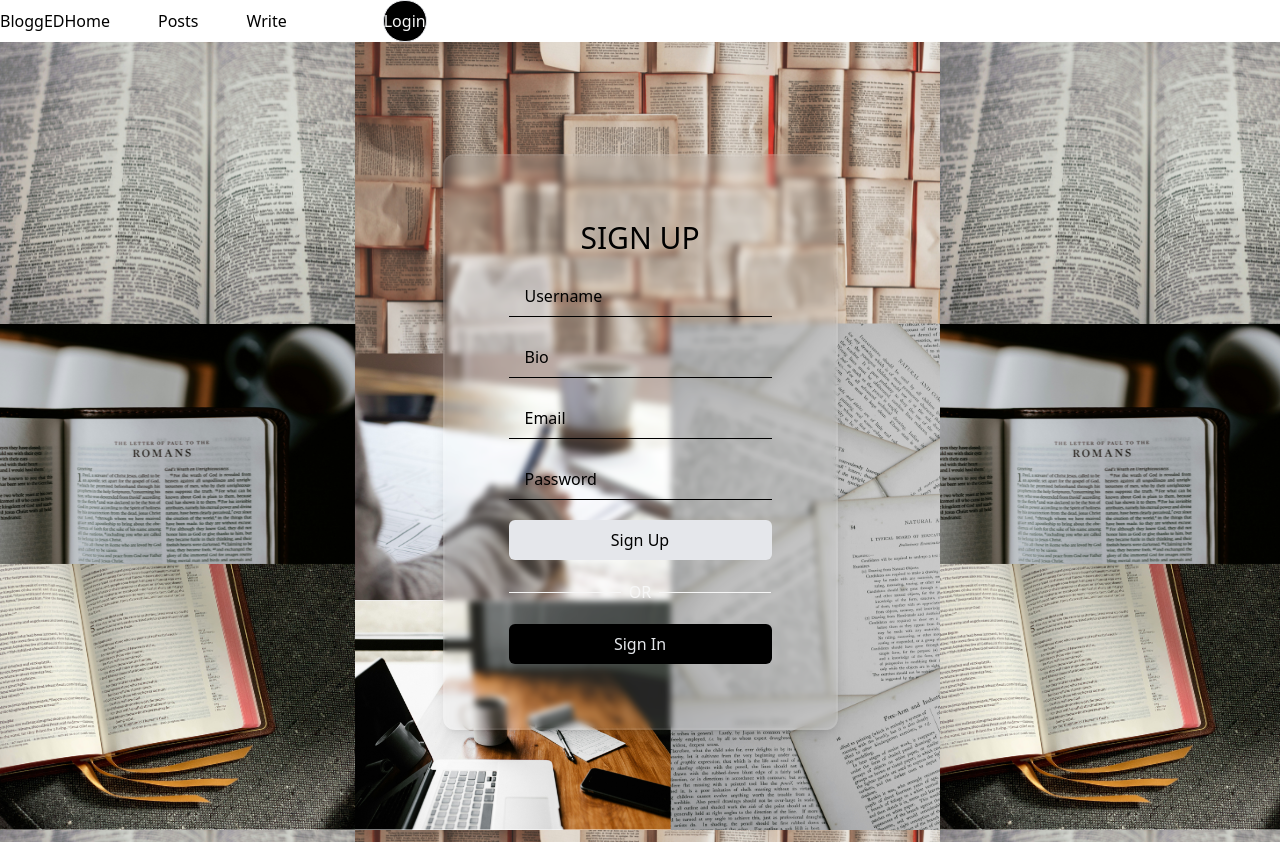
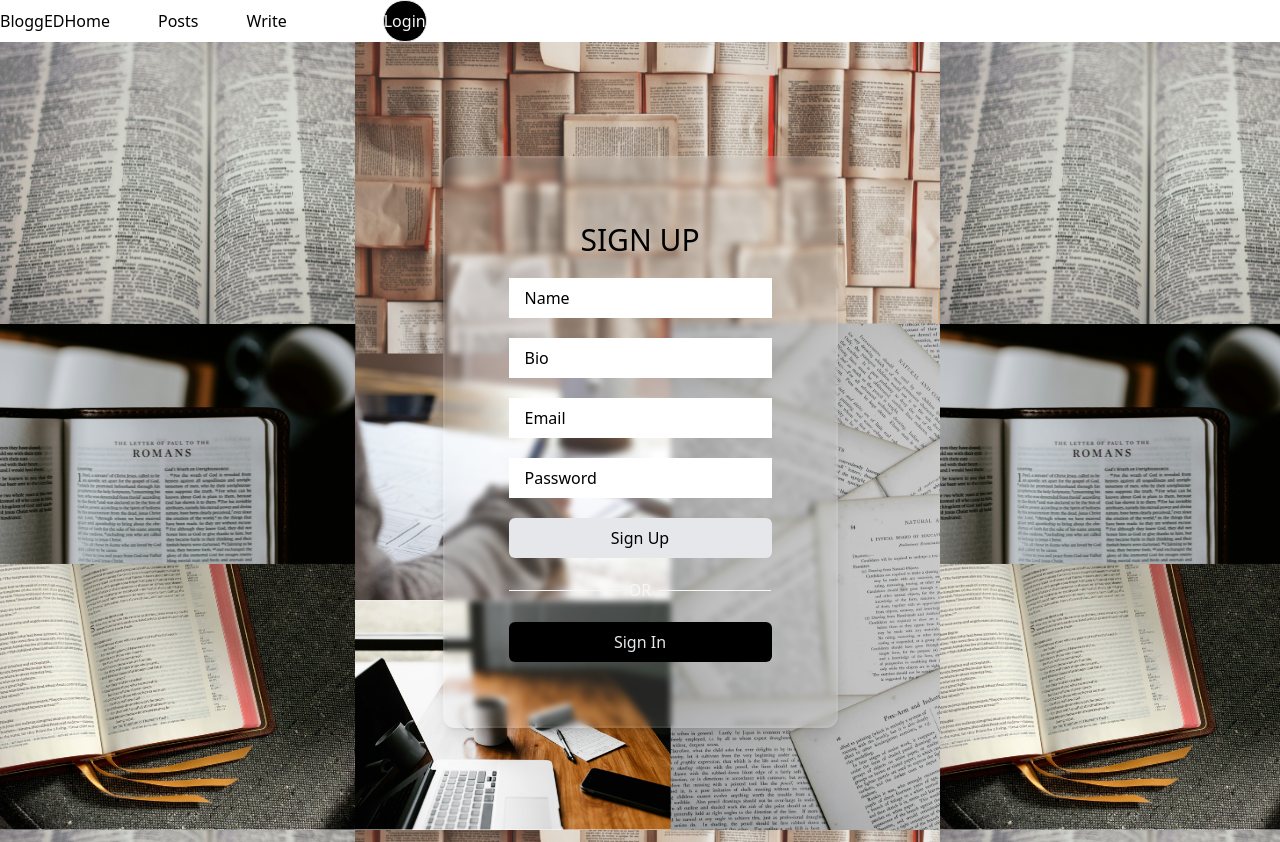
Before and after one commit to SamarthKumar3/Blog-Site-Frontend, a Next.js app: page /auth in a window 1280 px wide. Built offline with nearby package versions, Linux system fonts and the light colour scheme.

Commit message:
separated input component

```diff
--- /dev/null
+++ b/src/Utils/Input.js
@@ -0,0 +1,23 @@
+import React from 'react'
+
+const Input = (props) => {
+    const { type, value, handleInputChange, id, inputName, label } =  props;
+
+    return (
+        <>
+            <input
+                className="px-4 py-2 border-b relative border-black focus:outline-none bg-transparent text-black text-md"
+                type={type}
+                value={value}
+                onChange={handleInputChange}
+                id={id}
+                name={inputName}
+            />
+            {label &&
+                <label className={`absolute px-4 py-2 text-md -z-10 inputTransition  ${value ? 'forward' : ''} `} htmlFor={`#${id}`} style={{ margin: '0 ' }}>{label}</label>
+            }
+        </>
+    )
+}
+
+export default Input;
--- a/src/app/auth/page.js
+++ b/src/app/auth/page.js
@@ -5,6 +5,7 @@ import { POST2 } from '@/api/User/signIn/route';
 // import { redirect } from 'next/dist/server/api-utils';
 // import Modal from '@/Utils/Modal';
 import Header from '@/Components/header';
+import Input from '@/Utils/Input';
 
 const Auth = () => {
 
@@ -102,53 +103,23 @@ const Auth = () => {
                             {/* i1 */}
                             {isSignup && <>
                                 <div className='relative flex flex-col'>
-                                    <input
-                                        className="px-4 py-2 border-b relative border-black focus:outline-none bg-transparent text-black text-md" id='auth-input1'
-                                        type="text"
-                                        value={formData.name}
-                                        onChange={handleInputChange}
-                                        name='name'
-                                    />
-                                    <label className={`absolute px-4 py-2 text-md -z-10 inputTransition ${formData.name ? 'forward' : ''} `} htmlFor='#auth-input1' style={{ margin: '0 ' }}>Username</label>
+                                    <Input type="text" value={formData.name} handleInputChange={handleInputChange} id='auth-input1' inputName='name' label='Name' />
                                 </div>
                                 <div className='relative flex flex-col'>
-                                    <input
-                                        className="px-4 py-2 border-b relative border-black focus:outline-none bg-transparent text-black text-md" id='auth-input1'
-                                        type="text"
-                                        value={formData.bio}
-                                        onChange={handleInputChange}
-                                        name='bio'
-                                    />
-                                    <label className={`absolute px-4 py-2 text-md -z-10 inputTransition ${formData.bio ? 'forward' : ''} `} htmlFor='#auth-input1' style={{ margin: '0 ' }}>Bio</label>
+                                    <Input type="text" value={formData.bio} handleInputChange={handleInputChange} id='auth-input4' inputName='bio' label='Bio' />
                                 </div>
 
                             </>}
 
                             {/* i2 */}
                             <div className='relative flex flex-col'>
-                                <input
-                                    className="px-4 py-2 border-b relative border-black focus:outline-none bg-transparent text-black text-md"
-                                    type="email"
-                                    value={formData.email}
-                                    onChange={handleInputChange}
-                                    id='auth-input2'
-                                    name='email'
-                                />
-                                <label className={`absolute px-4 py-2 text-md -z-10 inputTransition  ${formData.email ? 'forward' : ''} `} htmlFor='#auth-input2' style={{ margin: '0 ' }}>Email</label>
+                                <Input type="text" value={formData.email} handleInputChange={handleInputChange} id='auth-input2' inputName='email' label='Email' />
                             </div>
 
 
                             {/* i3 */}
                             <div className='relative flex flex-col'>
-                                <input
-                                    className="px-4 py-2 border-b relative border-black focus:outline-none bg-transparent text-black text-md"
-                                    type="password"
-                                    value={formData.password}
-                                    onChange={handleInputChange}
-                                    id='auth-input3'
-                                    name='password'
-                                />
-                                <label className={`absolute px-4 py-2 text-md -z-10 inputTransition  ${formData.password ? 'forward' : ''}`} htmlFor='#auth-input3' style={{ margin: '0 ' }}>Password</label>
+                                <Input type="password" value={formData.password} handleInputChange={handleInputChange} id='auth-input3' inputName='password' label='Password' />
                             </div>
 
                             <button
@@ -166,6 +137,7 @@ const Auth = () => {
                         <p className=" mx-2 text-bold text-white">OR</p>
                         <div className="w-1/2 h-px bg-white"></div>
                     </div>
+
                     <div className="flex items-center justify-center w-full">
                         <button
                             className="w-full px-4 py-2 bg-black text-gray-200 rounded-md hover:bg-gray-800 focus:outline-none focus:ring-2 focus:ring-gray-800 transition-all duration-300"
```
